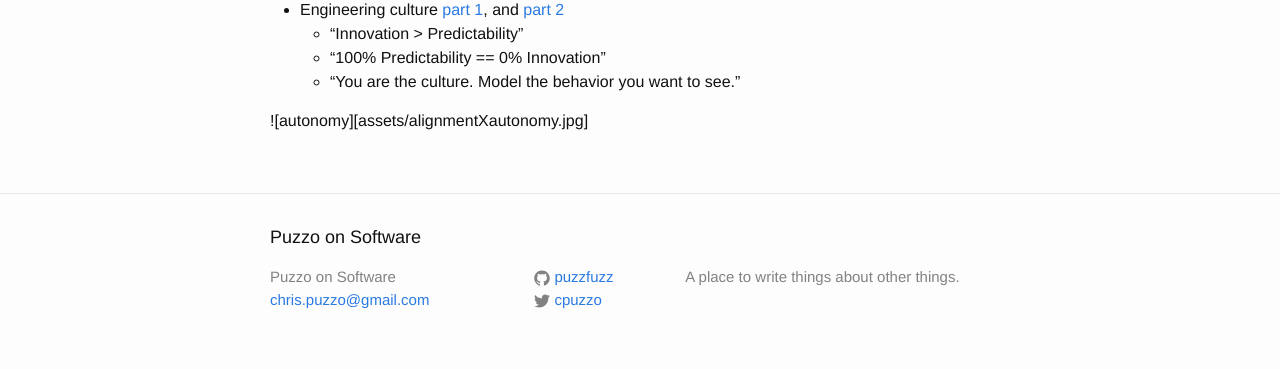
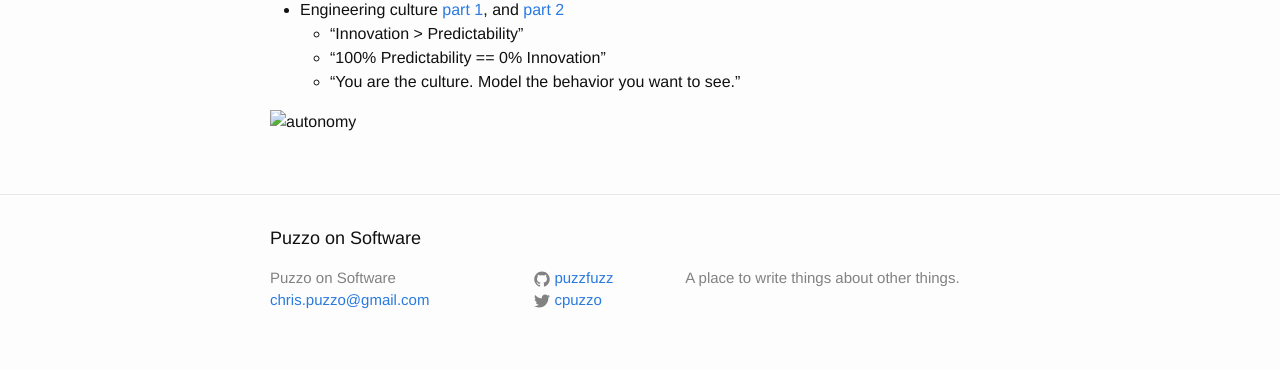
Before and after one commit to puzzfuzz/puzzfuzz.github.io, a Jekyll site: the page built from _posts/2015-02-24-management-material.md, in a window 1280 px wide. Shown: the part 1687-2056 px from the top of the page. Built offline with Jekyll 4.4.1, drawn with Linux system fonts in a browser that asks for light colours.

Commit message:
images??

```diff
--- a/_posts/2015-02-24-management-material.md
+++ b/_posts/2015-02-24-management-material.md
@@ -54,7 +54,7 @@ All of these companies have their own spin on what it means to work there and be
   * "100% Predictability == 0% Innovation"
   * "You are the culture. Model the behavior you want to see."
 
-![autonomy][assets/alignmentXautonomy.jpg]
+![autonomy](assets/alignmentXautonomy.jpg)
 
 [hubspot_corp]:		http://www.hubspot.com/
 [hubspot_deck]:		http://blog.hubspot.com/blog/tabid/6307/bid/34234/The-HubSpot-Culture-Code-Creating-a-Company-We-Love.aspx
```
